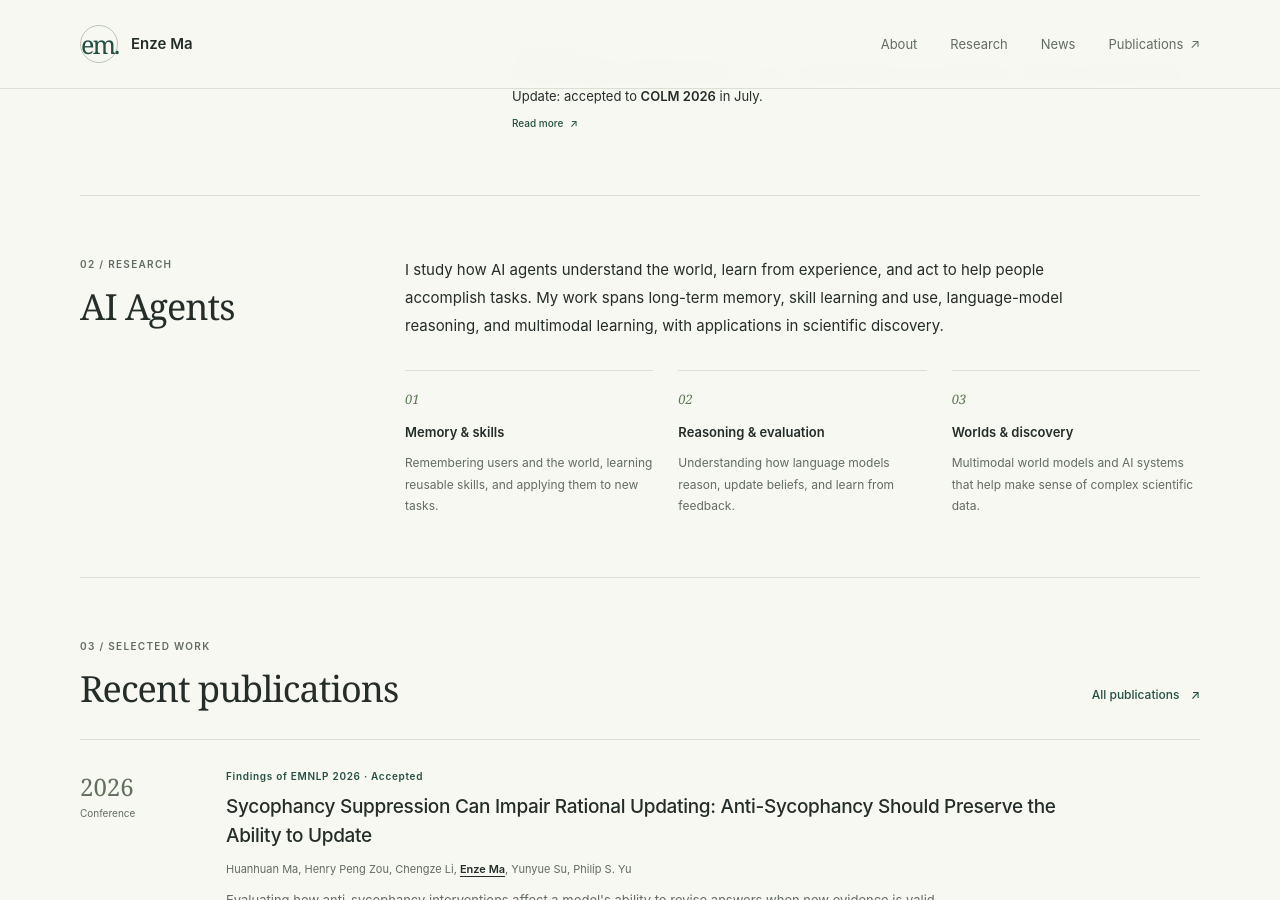
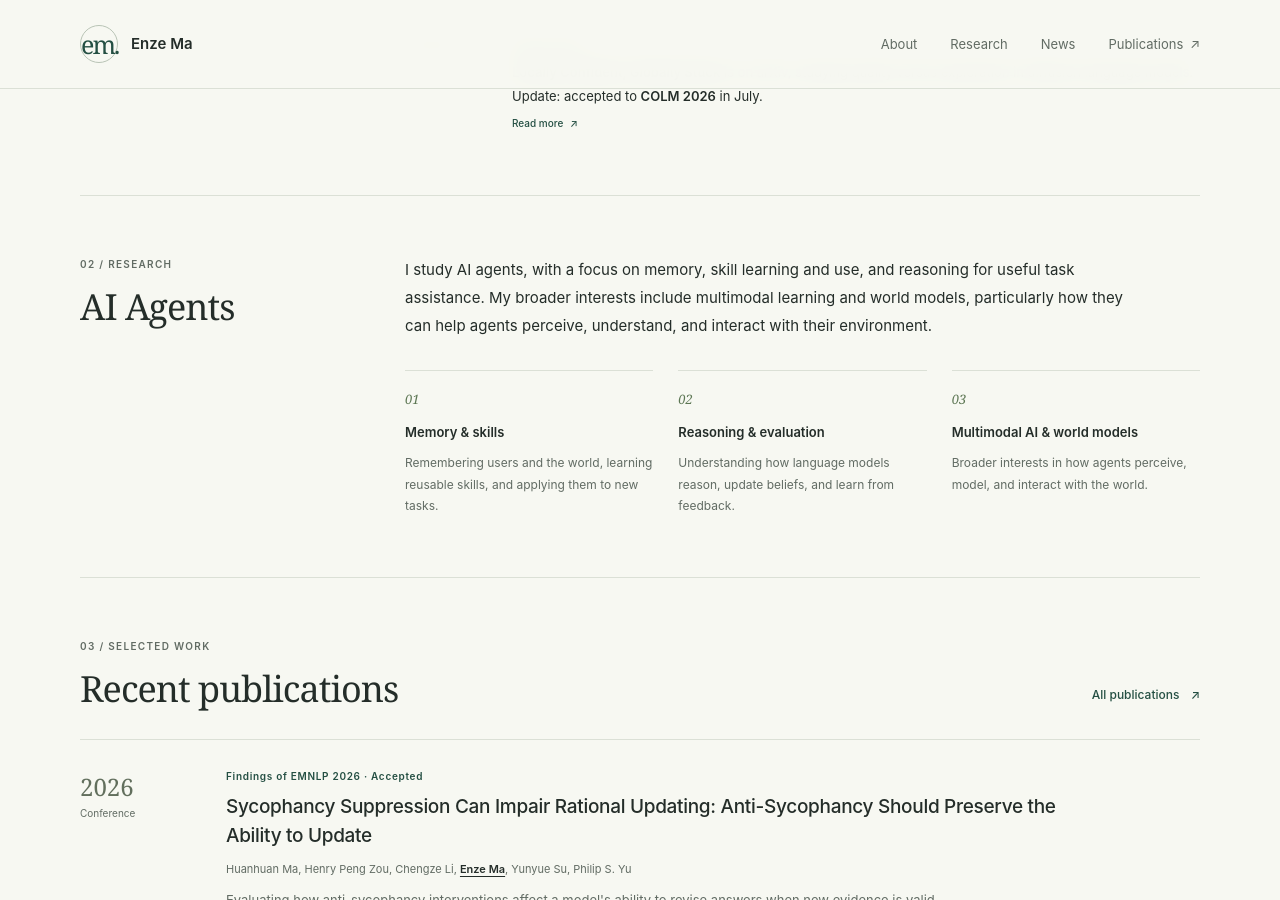
Before and after one commit to sora1998/sora1998.github.io, a Jekyll site: the page built from _pages/about.md, in a window 1280 px wide and 900 px high, scrolled down 1284 px. Built offline with Jekyll 4.4.1, drawn with Linux system fonts in a browser that asks for light colours.

Commit message:
Clarify multimodal learning and world models as broader interests

```diff
--- a/_config.yml
+++ b/_config.yml
@@ -12,7 +12,7 @@ site_theme               : "default" # Currently available options are "default"
 title                    : "Enze Ma"
 title_separator          : "-"
 name                     : &name "Enze Ma"
-description              : &description "Enze Ma — Ph.D. student at UIC researching AI memory, reasoning, and multimodal intelligence."   # Update this with a general description of your site, this is the default if not overridden by a page
+description              : &description "Enze Ma — Ph.D. student at UIC studying AI agents, with interests in memory, skills, reasoning, multimodal learning, and world models."   # Default description for pages without their own description
 url                      : https://sora1998.github.io # The base hostname & protocol for your site e.g. "https://[your GitHub username].github.io",
                                                            # or if you already have some other page hosted on Github then use "https://[your GitHub username].github.io/[Your Repo Name]"
 baseurl                  : "" # the subpath of your site, e.g. "/blog"
--- a/_pages/about.md
+++ b/_pages/about.md
@@ -1,7 +1,7 @@
 ---
 layout: academic
 title: "AI Agents"
-description: "Enze Ma is a Computer Science Ph.D. student at UIC researching AI agents, memory, skills, reasoning, and multimodal intelligence."
+description: "Enze Ma is a Computer Science Ph.D. student at UIC studying AI agents, with interests in memory, skills, reasoning, multimodal learning, and world models."
 permalink: /
 ---
 <section class="hero" id="about" aria-labelledby="intro-title">
@@ -35,11 +35,11 @@ permalink: /
 <section class="section research-section" id="research" aria-labelledby="research-title">
   <div class="section-heading"><p class="eyebrow">02 / Research</p><h2 id="research-title">AI Agents</h2></div>
   <div class="research-content">
-    <p class="section-intro">I study how AI agents understand the world, learn from experience, and act to help people accomplish tasks. My work spans long-term memory, skill learning and use, language-model reasoning, and multimodal learning, with applications in scientific discovery.</p>
+    <p class="section-intro">I study AI agents, with a focus on memory, skill learning and use, and reasoning for useful task assistance. My broader interests include multimodal learning and world models, particularly how they can help agents perceive, understand, and interact with their environment.</p>
     <div class="research-grid">
       <div class="research-topic"><span class="topic-number">01</span><h3>Memory & skills</h3><p>Remembering users and the world, learning reusable skills, and applying them to new tasks.</p></div>
       <div class="research-topic"><span class="topic-number">02</span><h3>Reasoning & evaluation</h3><p>Understanding how language models reason, update beliefs, and learn from feedback.</p></div>
-      <div class="research-topic"><span class="topic-number">03</span><h3>Worlds & discovery</h3><p>Multimodal world models and AI systems that help make sense of complex scientific data.</p></div>
+      <div class="research-topic"><span class="topic-number">03</span><h3>Multimodal AI & world models</h3><p>Broader interests in how agents perceive, model, and interact with the world.</p></div>
     </div>
   </div>
 </section>
```
